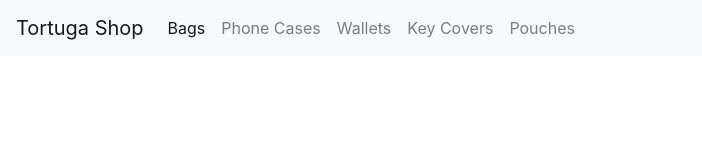
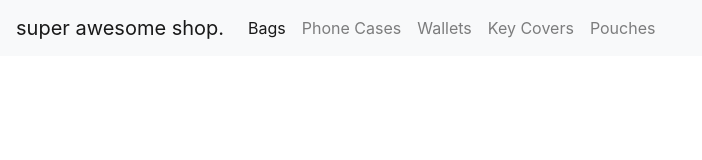
Before and after one commit to NikolaCirisanovic/portfolio_nikolac, a website: page client/index.html in a window 1280 px wide. Shown: the whole page, without its empty margins (0-702 px from the left). Drawn offline with nearby package versions, Linux system fonts and the light colour scheme; no server answers.

Commit message:
added custom stylings

```diff
--- a/client/index.html
+++ b/client/index.html
@@ -20,7 +20,7 @@
     <script src="https://stackpath.bootstrapcdn.com/bootstrap/4.3.1/js/bootstrap.min.js"
         integrity="sha384-JjSmVgyd0p3pXB1rRibZUAYoIIy6OrQ6VrjIEaFf/nJGzIxFDsf4x0xIM+B07jRM" crossorigin="anonymous">
     </script>
-    <title>Hello, world!</title>
+    <title>super awesome shop.</title>
 </head>
 
 <body>
@@ -28,7 +28,7 @@
         <div id="nav">
             <!-- Image and text -->
             <nav class="navbar navbar-expand-lg navbar-light bg-light">
-                    <a class="navbar-brand" href="#">Tortuga Shop</a>
+                    <a class="navbar-brand" href="#">super awesome shop.</a>
                     <button class="navbar-toggler" type="button" data-toggle="collapse" data-target="#navbarNavAltMarkup" aria-controls="navbarNavAltMarkup" aria-expanded="false" aria-label="Toggle navigation">
                       <span class="navbar-toggler-icon"></span>
                     </button>
```
Also changed, not shown: client/css/style.css (added).
